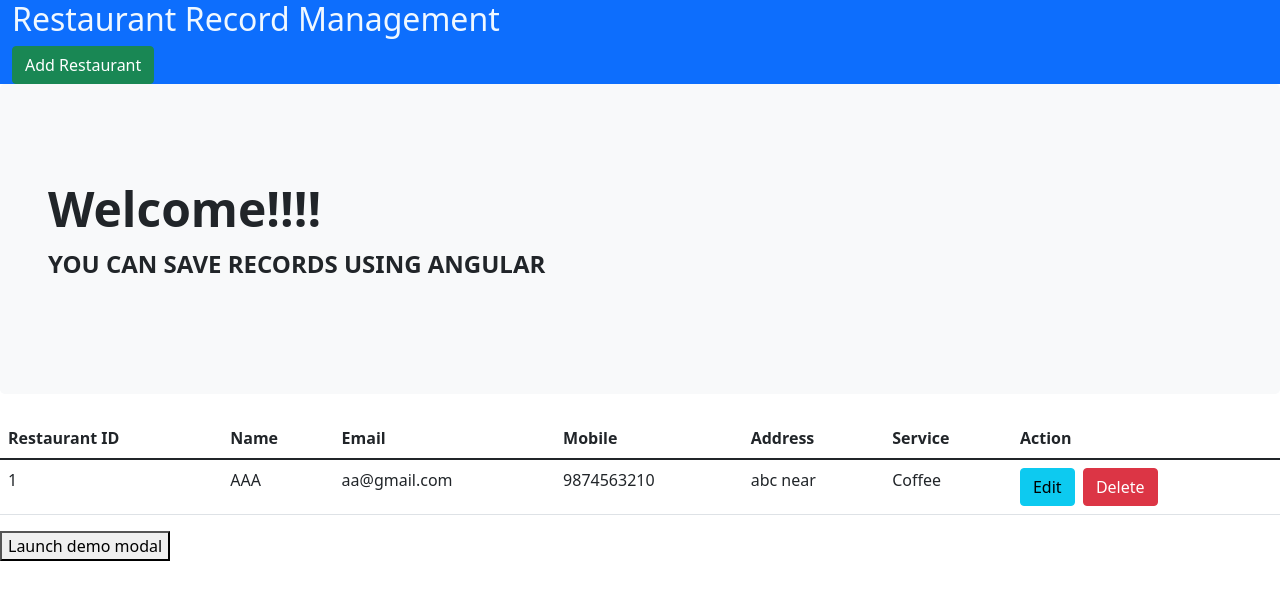
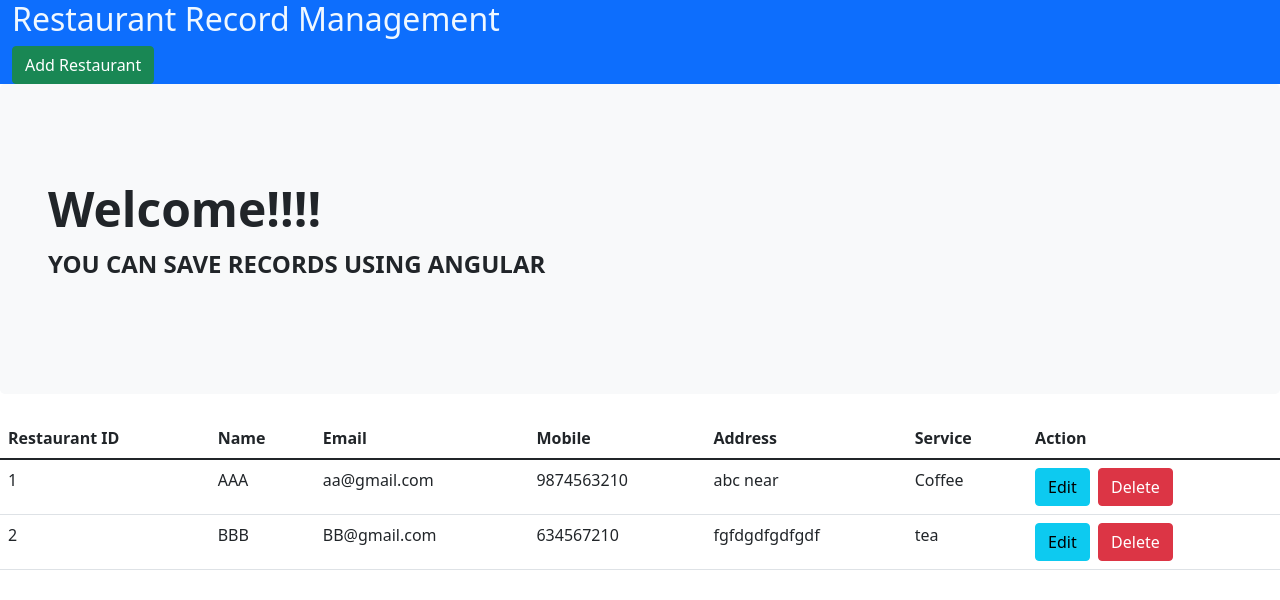
Before and after one commit to komalsonar8/AnnapurnaHotel, an Angular app in the folder myhotelapp/: page / in a window 1280 px wide. Shown: the top 600 px of the page. Built offline with nearby package versions, Linux system fonts and the light colour scheme.

Commit message:
data added in dashboard component

```diff
--- a/myhotelapp/src/app/dashboard/dashboard.component.html
+++ b/myhotelapp/src/app/dashboard/dashboard.component.html
@@ -43,15 +43,27 @@
             </td>
 
         </tr>
+
+        <tr>
+          <td>2</td>
+          <td>BBB</td>
+          <td>BB@gmail.com</td>
+          <td>634567210</td>
+          <td>fgfdgdfgdfgdf</td>
+          <td>tea</td>
+          <td>
+              <button class="btn btn-info">Edit</button>&nbsp;
+              <button class="btn btn-danger">Delete</button>
+          </td>
+
+      </tr>
+
     </tbody>
 </table>
 
 <!--mODAL uSING bOOTSTRAP-->
 
 <!-- Button trigger modal -->
-<button >
-  Launch demo modal
-</button>
 
 <!-- Modal -->
 <div class="modal fade" id="exampleModal" tabindex="-1" aria-labelledby="exampleModalLabel" aria-hidden="true">
```
